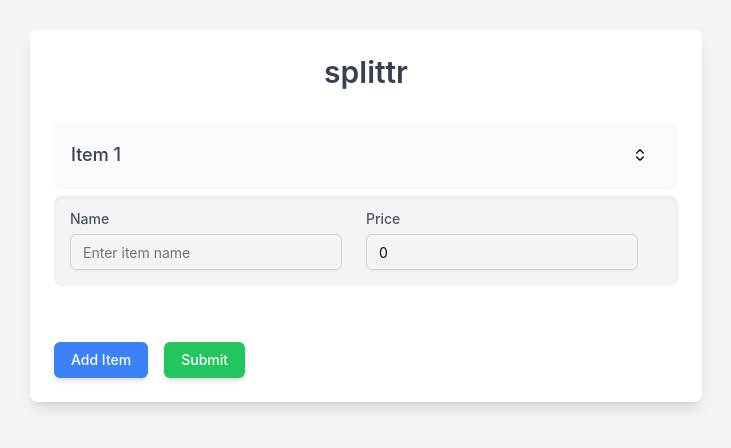
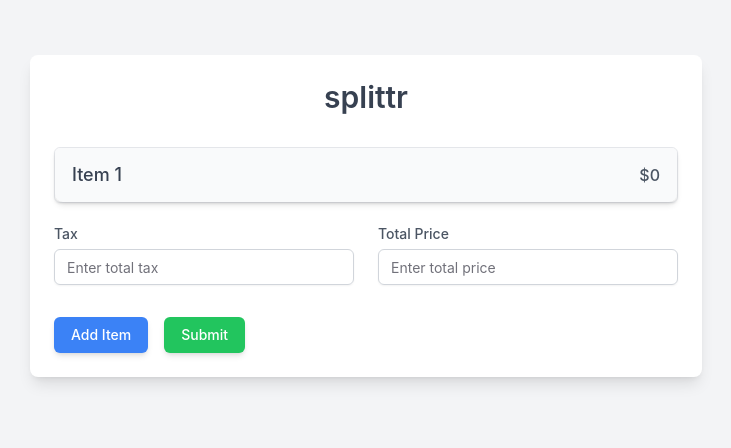
Before and after one commit to twoplustwoone/splittr, a React (Vite) app: page / in a window 1280 px wide. Shown: the part 184-632 px from the top of the page, without its empty margins (274-1005 px from the left). Built offline with nearby package versions, Linux system fonts and the light colour scheme.

Commit message:
feat: refactor collapsible item component for improved layout and styling

```diff
--- a/src/App.tsx
+++ b/src/App.tsx
@@ -16,7 +16,6 @@ import {
   CollapsibleTrigger,
   CollapsibleContent,
 } from "@/components/ui/collapsible";
-import { ChevronsUpDown } from "lucide-react";
 
 const itemObject = z.object({
   name: z.string().nonempty("Name is required"),
@@ -94,17 +93,21 @@ function App() {
         <Form {...form}>
           <form onSubmit={form.handleSubmit(onSubmit)}>
             {fields.map((field, index) => (
-              <Collapsible defaultOpen key={field.id} className="mb-4">
-                <CollapsibleTrigger className="w-full flex justify-between items-center bg-gray-50 p-4 rounded-lg shadow-sm">
+              <Collapsible key={field.id} className="mb-4">
+                <div className="border border-gray-200 rounded-md shadow-sm">
+                  <CollapsibleTrigger className="w-full flex justify-between items-center bg-gray-50 px-4 py-3 rounded-t-md hover:bg-gray-100 focus:ring focus:ring-blue-200 shadow-md active:scale-95 transition-all">
+                    <div className="flex items-center gap-2">
                       <h3 className="font-medium text-lg text-gray-700">
-                    Item {index + 1}
+                        {form.getValues(`items.${index}.name`) ||
+                          `Item ${index + 1}`}
                       </h3>
-                  <Button variant="ghost" size="sm">
-                    <ChevronsUpDown className="h-4 w-4" />
-                    <span className="sr-only">Toggle</span>
-                  </Button>
+                    </div>
+                    <span className="font-medium text-gray-600">
+                      ${form.getValues(`items.${index}.price`) || 0}
+                    </span>
                   </CollapsibleTrigger>
-                <CollapsibleContent className="bg-gray-100 p-4 rounded-lg shadow-inner mt-2">
+
+                  <CollapsibleContent className="bg-gray-100 px-4 py-4 rounded-b-md">
                     <div className="grid grid-cols-1 md:grid-cols-[2fr_2fr_auto] gap-6 items-start">
                       <FormField
                         control={form.control}
@@ -159,9 +162,49 @@ function App() {
                       )}
                     </div>
                   </CollapsibleContent>
+                </div>
               </Collapsible>
             ))}
-            <div className="grid grid-cols-1 md:grid-cols-2 gap-6 mt-6"></div>
+            <div className="grid grid-cols-1 md:grid-cols-2 gap-6 mt-6">
+              <FormField
+                control={form.control}
+                name="tax"
+                render={({ field }) => (
+                  <FormItem className="flex flex-col">
+                    <FormLabel className="font-medium text-gray-600">
+                      Tax
+                    </FormLabel>
+                    <FormControl>
+                      <Input
+                        placeholder="Enter total tax"
+                        {...field}
+                        className="border-gray-300 focus:ring-blue-500 focus:border-blue-500 rounded-md"
+                      />
+                    </FormControl>
+                    <FormMessage className="text-red-500 text-sm mt-1 min-h-[20px]" />
+                  </FormItem>
+                )}
+              />
+              <FormField
+                control={form.control}
+                name="totalPrice"
+                render={({ field }) => (
+                  <FormItem className="flex flex-col">
+                    <FormLabel className="font-medium text-gray-600">
+                      Total Price
+                    </FormLabel>
+                    <FormControl>
+                      <Input
+                        placeholder="Enter total price"
+                        {...field}
+                        className="border-gray-300 focus:ring-blue-500 focus:border-blue-500 rounded-md"
+                      />
+                    </FormControl>
+                    <FormMessage className="text-red-500 text-sm mt-1 min-h-[20px]" />
+                  </FormItem>
+                )}
+              />
+            </div>
             <div className="flex flex-col md:flex-row gap-4 mt-8">
               <Button
                 type="button"
```
Lines whose indentation alone changed are shown as unchanged.
